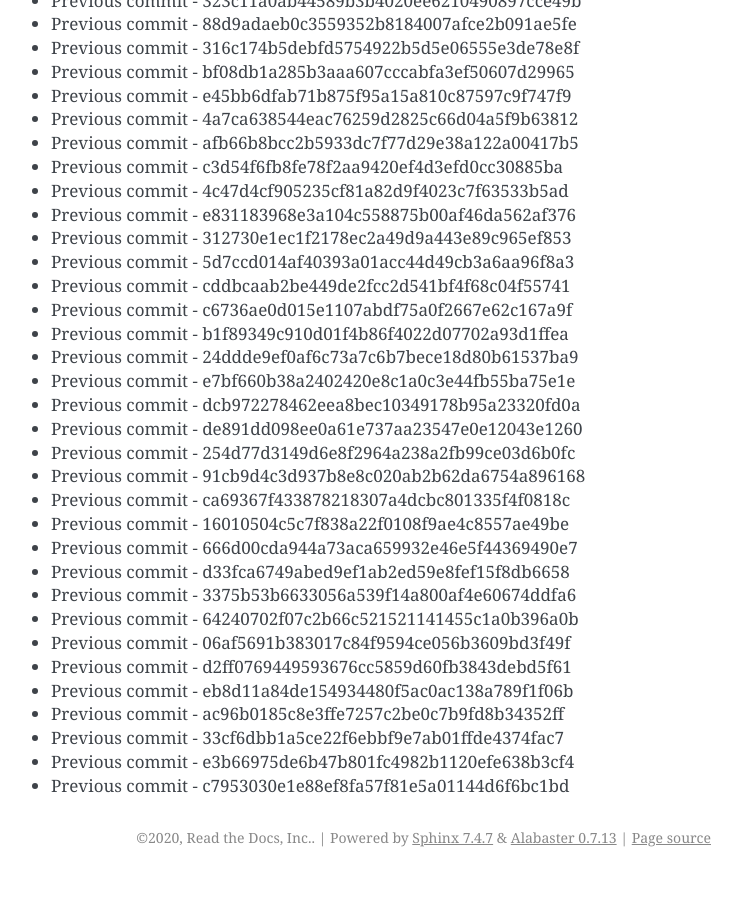
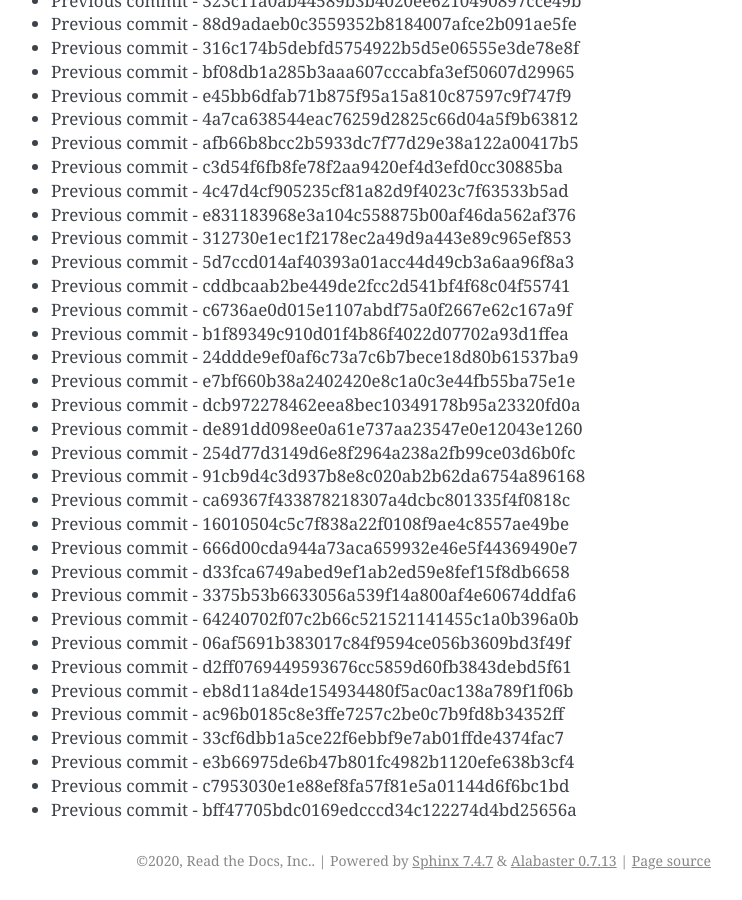
Before and after one commit to readthedocs/rtd-git-stresstest, a Sphinx documentation site: the page built from docs/updates.rst, in a window 1280 px wide and 900 px high, scrolled down 40491 px. Shown: the whole window, without its empty margins (399-1141 px from the left). Built offline with Sphinx 7.4.7, drawn with Linux system fonts in a browser that asks for light colours; before the commit the page ends 41368 px from its top, so only the background shows below that.

Commit message:
Generating commit from previous: bff47705bdc0169edcccd34c122274d4bd25656a

```diff
--- a/docs/updates.rst
+++ b/docs/updates.rst
@@ -1733,3 +1733,4 @@ It can be tested for any performance characteristics.
 * Previous commit - 33cf6dbb1a5ce22f6ebbf9e7ab01ffde4374fac7
 * Previous commit - e3b66975de6b47b801fc4982b1120efe638b3cf4
 * Previous commit - c7953030e1e88ef8fa57f81e5a01144d6f6bc1bd
+* Previous commit - bff47705bdc0169edcccd34c122274d4bd25656a
```
